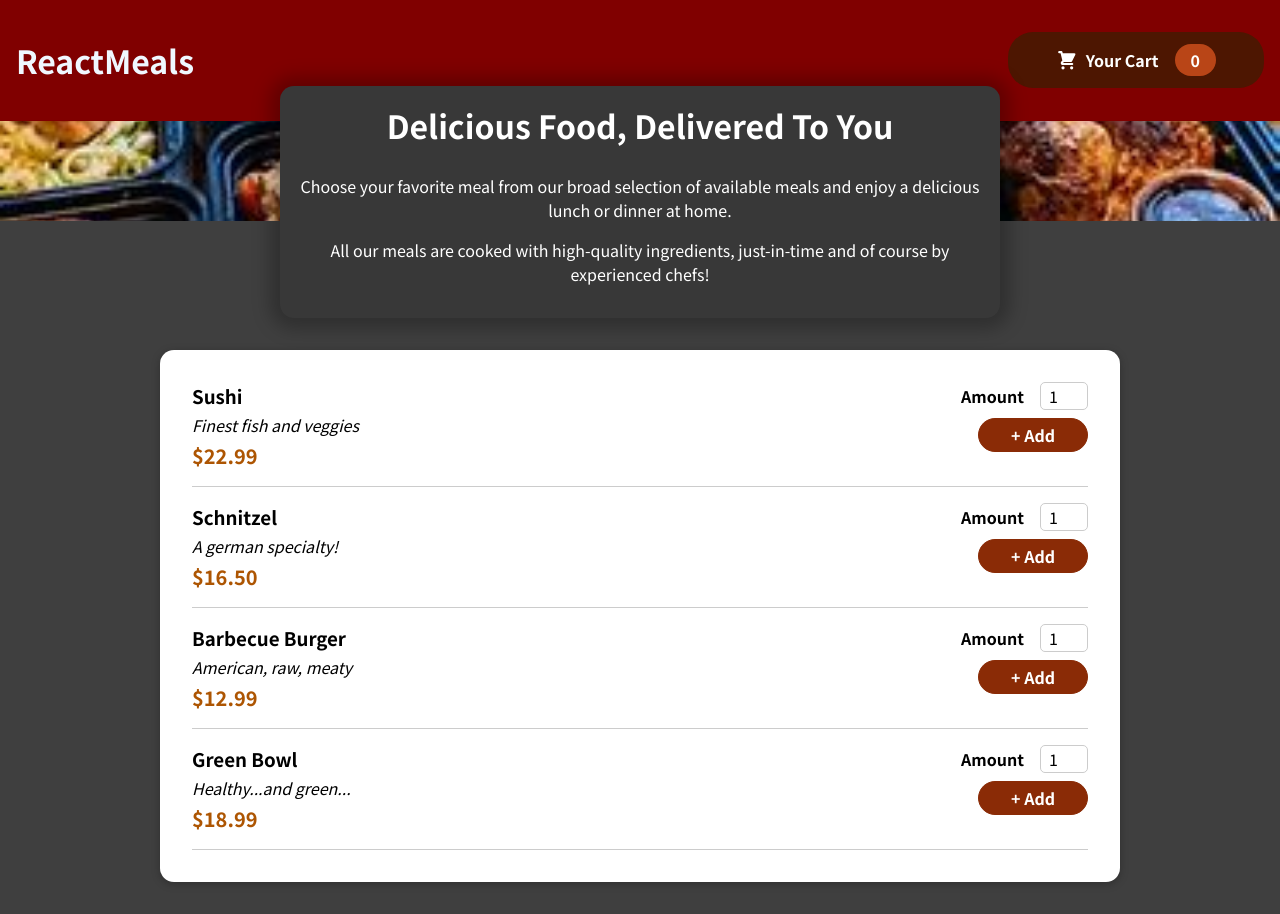
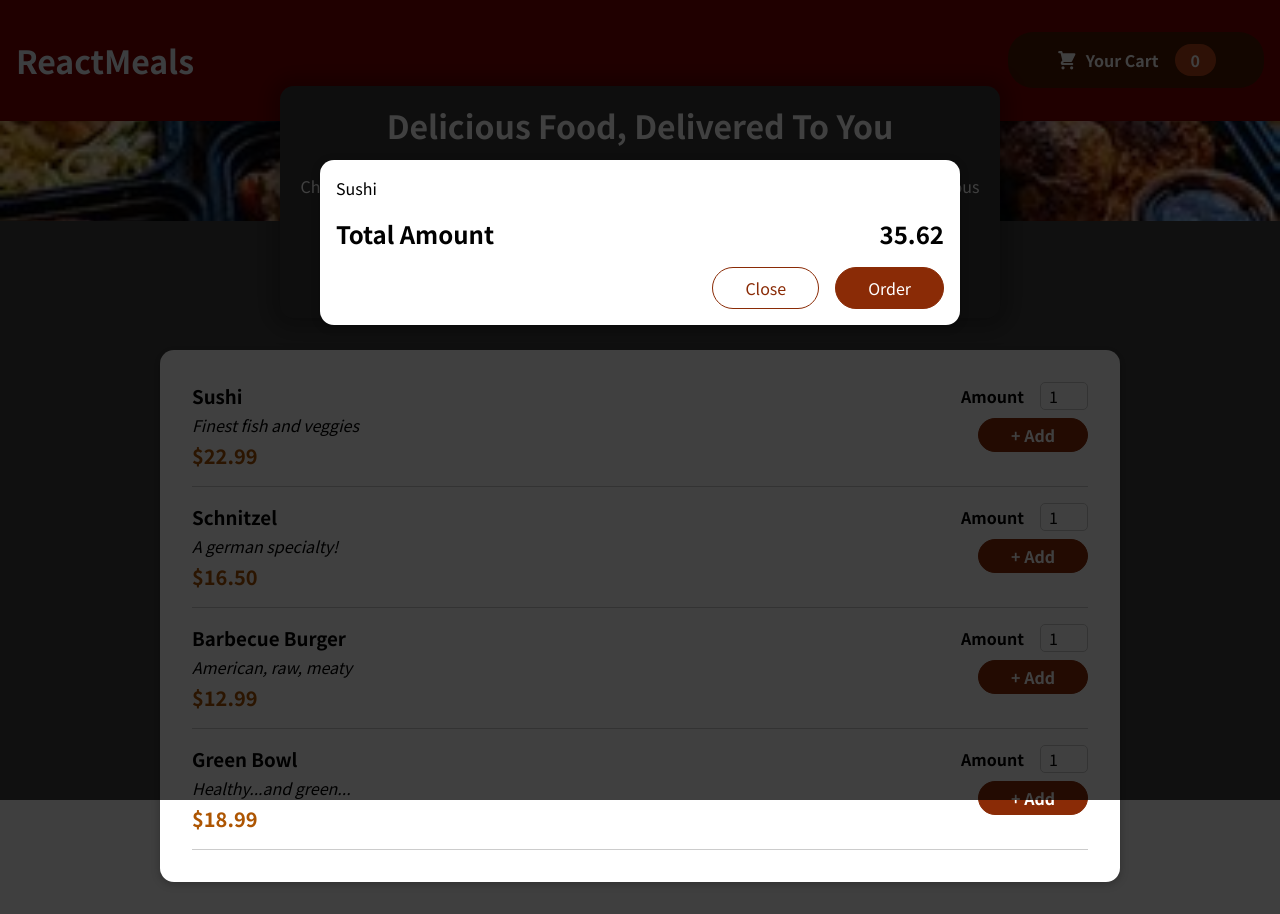
Before and after one commit to HumaRukshan25/Restaurant-website, a React (Create React App) app: page / in a window 1280 px wide. Built offline with nearby package versions, Linux system fonts and the light colour scheme.

Commit message:
Making a hard Coded Cart without any Functionality

```diff
--- a/public/index.html
+++ b/public/index.html
@@ -28,6 +28,7 @@
   </head>
   <body>
     <noscript>You need to enable JavaScript to run this app.</noscript>
+    <div id="overlays"></div>
     <div id="root"></div>
     <!--
       This HTML file is a template.
--- a/src/App.js
+++ b/src/App.js
@@ -2,10 +2,11 @@ import { Fragment } from 'react';
 
 import Header from './components/Layout/Header';
 import Meals from './components/Meals/Meals';
-
+import Cart from './components/Cart/Cart'
 function App() {
   return (
     <Fragment>
+      <Cart/>
       <Header />
       <main>
         <Meals />
--- /dev/null
+++ b/src/components/Cart/Cart.js
@@ -0,0 +1,28 @@
+import Modal from '../UI/Modal';
+import classes from './Cart.module.css';
+
+const Cart = (props) => {
+  const cartItems = (
+    <ul className={classes['cart-items']}>
+      {[{ id: 'c1', name: 'Sushi', amount: 2, price: 12.99 }].map((item) => (
+        <li>{item.name}</li>
+      ))}
+    </ul>
+  );
+
+  return (
+    <Modal>
+      {cartItems}
+      <div className={classes.total}>
+        <span>Total Amount</span>
+        <span>35.62</span>
+      </div>
+      <div className={classes.actions}>
+        <button className={classes['button--alt']}>Close</button>
+        <button className={classes.button}>Order</button>
+      </div>
+    </Modal>
+  );
+};
+
+export default Cart;
--- /dev/null
+++ b/src/components/Cart/Cart.module.css
@@ -0,0 +1,44 @@
+.cart-items {
+    list-style: none;
+    margin: 0;
+    padding: 0;
+  }
+
+  .total {
+    display: flex;
+    justify-content: space-between;
+    align-items: center;
+    font-weight: bold;
+    font-size: 1.5rem;
+    margin: 1rem 0;
+  }
+
+  .actions {
+    text-align: right;
+  }
+
+  .actions button {
+    font: inherit;
+    cursor: pointer;
+    background-color: transparent;
+    border: 1px solid #8a2b06;
+    padding: 0.5rem 2rem;
+    border-radius: 25px;
+    margin-left: 1rem;
+  }
+
+  .actions button:hover,
+  .actions button:active {
+    background-color: #5a1a01;
+    border-color: #5a1a01;
+    color: white;
+  }
+
+  .actions .button--alt {
+    color: #8a2b06;
+  }
+
+  .actions .button {
+    background-color: #8a2b06;
+    color: white;
+  }
--- /dev/null
+++ b/src/components/UI/Modal.js
@@ -0,0 +1,32 @@
+import { Fragment } from 'react';
+import ReactDOM from 'react-dom';
+
+import classes from './Modal.module.css';
+
+const Backdrop = (props) => {
+  return <div className={classes.backdrop} />;
+};
+
+const ModalOverlay = (props) => {
+  return (
+    <div className={classes.modal}>
+      <div className={classes.content}>{props.children}</div>
+    </div>
+  );
+};
+
+const portalElement = document.getElementById('overlays');
+
+const Modal = (props) => {
+  return (
+    <Fragment>
+      {ReactDOM.createPortal(<Backdrop />, portalElement)}
+      {ReactDOM.createPortal(
+        <ModalOverlay>{props.children}</ModalOverlay>,
+        portalElement
+      )}
+    </Fragment>
+  );
+};
+
+export default Modal;
--- /dev/null
+++ b/src/components/UI/Modal.module.css
@@ -0,0 +1,40 @@
+.backdrop {
+    position: fixed;
+    top: 0;
+    left: 0;
+    width: 100%;
+    height: 100vh;
+    z-index: 20;
+    background-color: rgba(0, 0, 0, 0.75);
+  }
+
+  .modal {
+    position: fixed;
+    top: 20vh;
+    left: 5%;
+    width: 90%;
+    background-color: white;
+    padding: 1rem;
+    border-radius: 14px;
+    box-shadow: 0 2px 8px rgba(0, 0, 0, 0.25);
+    z-index: 30;
+    animation: slide-down 300ms ease-out forwards;
+  }
+
+  @media (min-width: 768px) {
+    .modal {
+      width: 40rem;
+      left: calc(50% - 20rem);
+    }
+  }
+
+  @keyframes slide-down {
+    from {
+      opacity: 0;
+      transform: translateY(-3rem);
+    }
+    to {
+      opacity: 1;
+      transform: translateY(0);
+    }
+  }
```
